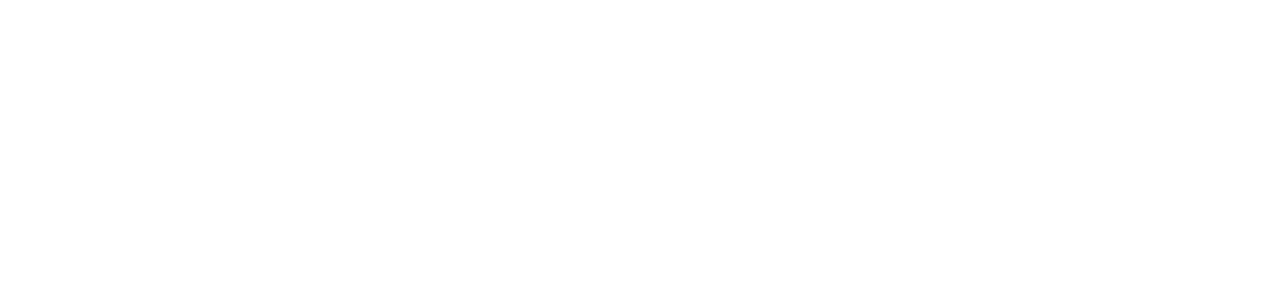
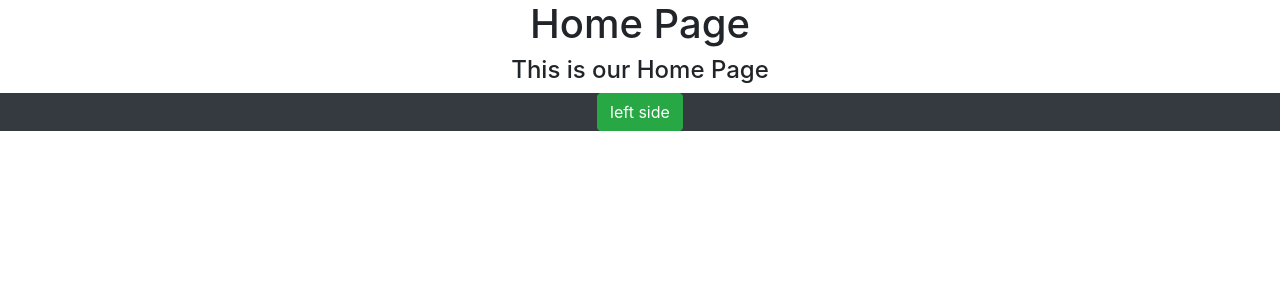
Before and after one commit to Droyder7/Project-Frontend, a React (Create React App) app: page / in a window 1280 px wide. Shown: the top 300 px of the page. Built offline with nearby package versions, Linux system fonts and the light colour scheme.

Commit message:
Home in App.js

```diff
--- a/src/App.js
+++ b/src/App.js
@@ -1,9 +1,11 @@
 import React from 'react';
 import './App.css';
+import Home from './Core/Home';
 
 function App() {
   return (
     <div className="App">
+      <Home/>
     </div>
   );
 }
```
